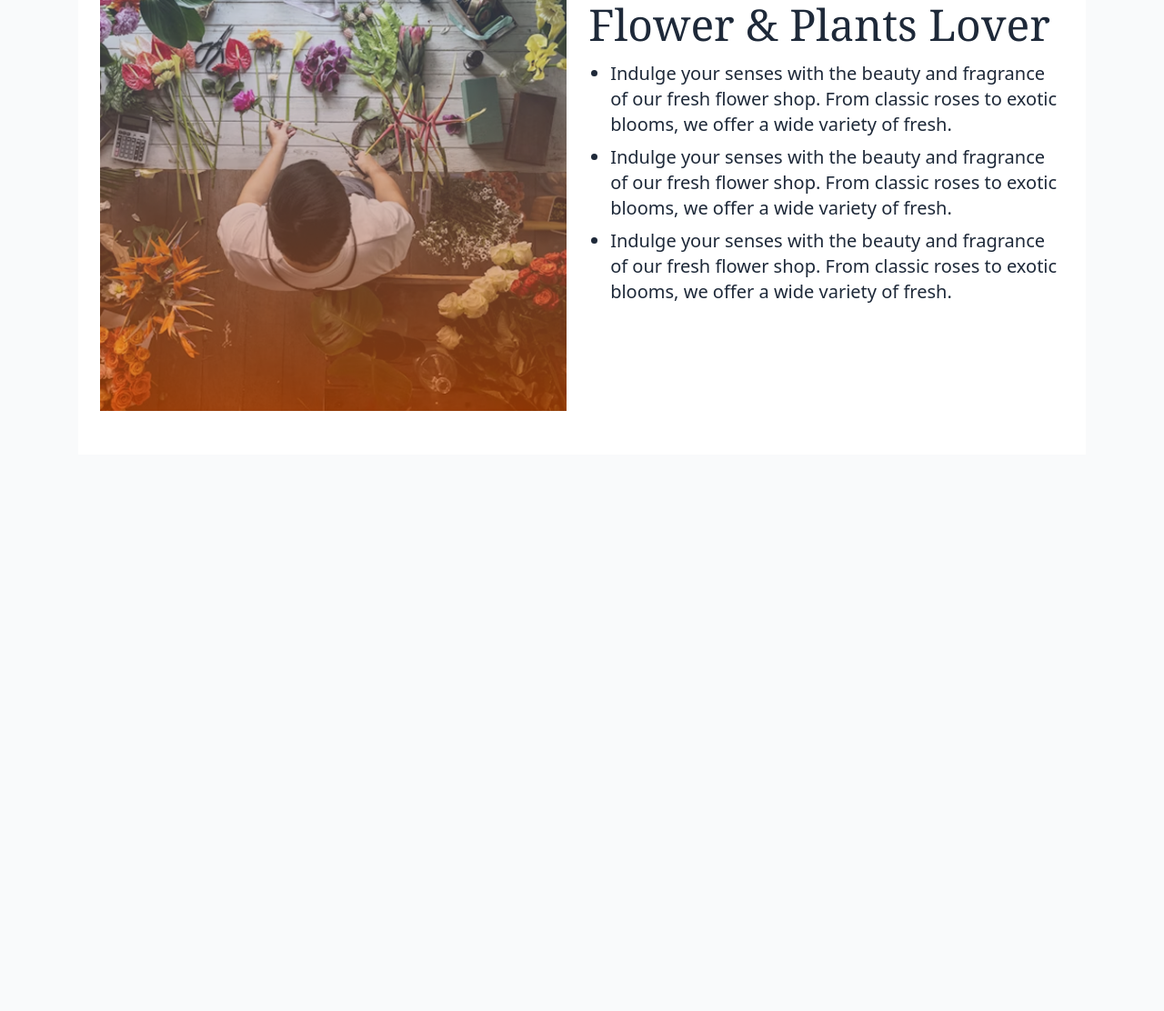
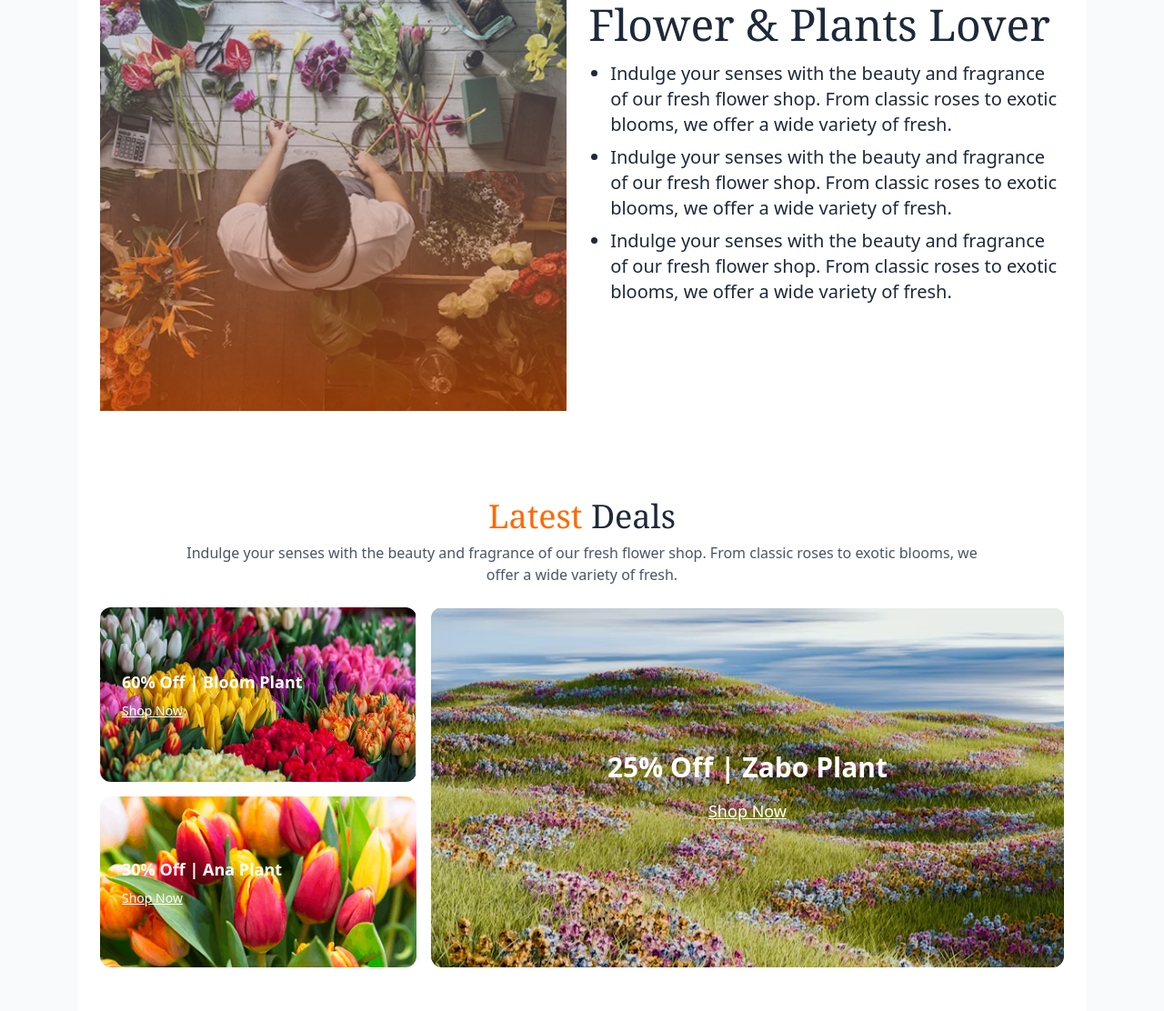
Before and after one commit to DewanMehediHassan/A2-1, a plain HTML site: page index.html in a window 1280 px wide. Shown: the part 1740-2852 px from the top of the page at 91% size. Before the commit the page ends 2240 px from the top, so only its background shows below. Drawn offline with nearby package versions, Linux system fonts and the light colour scheme.

Commit message:
add latest deal section

```diff
--- a/index.html
+++ b/index.html
@@ -108,6 +108,48 @@
   </section>
 
 
+<!-- Latest Deals Section -->
+  <section class="bg-white px-6 py-12">
+    <h2 class="text-4xl font-serif text-center mb-2"><span class="text-orange-500">Latest</span> Deals</h2>
+    <p class="text-center text-gray-600 mb-6 text-x1 w-full md:w-[888px] mx-auto">Indulge your senses with the beauty and fragrance of our fresh flower shop. From classic roses to exotic blooms, we offer a wide variety of fresh.</p>
+    <div class="max-w-screen mx-auto">
+    <div class="flex flex-col md:flex-row gap-4">
+
+    <!-- Left Two Small Cards -->
+      <div class="flex flex-col gap-4 w-full md:w-1/3">
+
+    <!-- Card 1 -->
+        <div class="relative rounded-xl overflow-hidden">
+          <img src="B12A02-Responsive-Flowers/assets/deal-bloom.png" alt="Bloom Plant" class="w-full h-full object-cover">
+          <div class="absolute inset-0 bg-opacity-40 flex flex-col justify-center items-start p-6 text-white">
+            <p class="text-lg font-semibold">60% Off | Bloom Plant</p>
+            <a href="" class="underline text-sm mt-2">Shop Now</a>
+          </div>
+        </div>
+
+    <!-- Card 2 -->
+        <div class="relative rounded-xl overflow-hidden">
+          <img src="B12A02-Responsive-Flowers/assets/deal-ana.png" alt="Ana Plant" class="w-full h-full object-cover">
+          <div class="absolute inset-0 bg-opacity-40 flex flex-col justify-center items-start p-6 text-white">
+            <p class="text-lg font-semibold">30% Off | Ana Plant</p>
+            <a href="" class="underline text-sm mt-2">Shop Now</a>
+          </div>
+        </div>
+      </div>
+
+    <!-- Right Large Card -->
+      <div class="relative rounded-xl overflow-hidden w-full md:w-2/3">
+        <img src="B12A02-Responsive-Flowers/assets/deal-zabo.png" alt="Zabo Plant" class="w-full h-full object-cover">
+        <div class="absolute inset-0 bg-opacity-40 flex flex-col justify-center items-center text-white text-center p-6">
+          <p class="text-2xl md:text-3xl font-bold">25% Off | Zabo Plant</p>
+          <a href="" class="underline text-lg mt-4">Shop Now</a>
+        </div>
+      </div>
+    </div>
+  </div>
+  </section>
+
+
 
 
 
```
